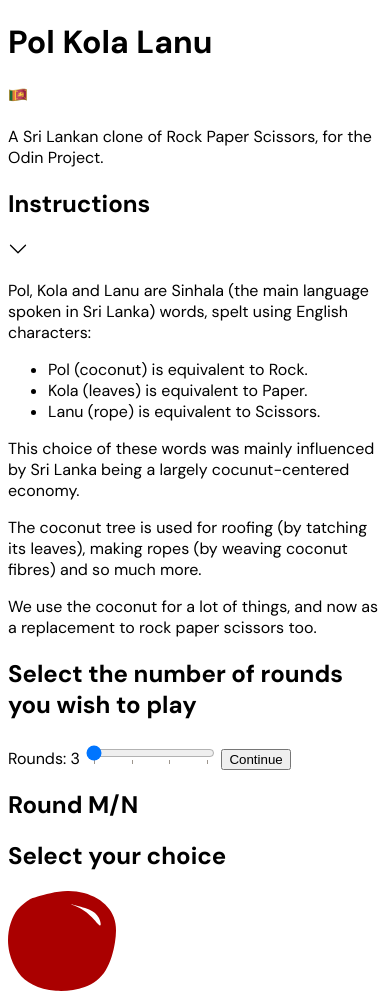
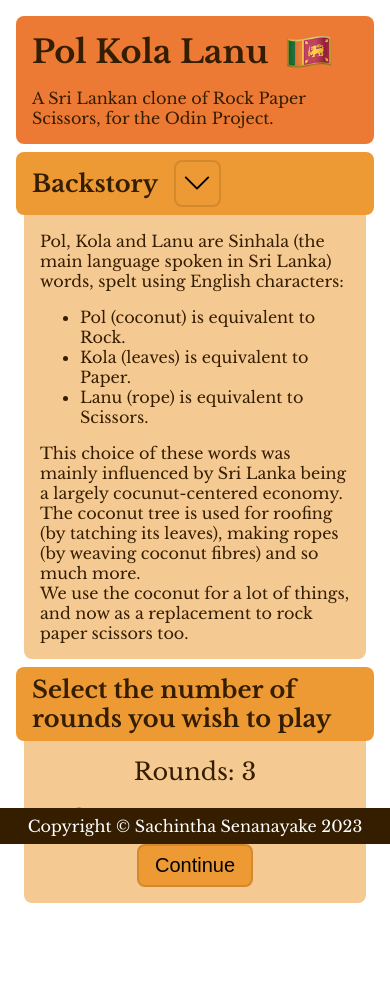
Before and after one commit to sachintha180/rock-paper-scissors, a plain HTML site: page index.html in a window 390 px wide. Shown: the top 994 px of the page. After the commit the page ends 919 px from the top, so only its background shows below. Drawn offline with nearby package versions, Linux system fonts and the light colour scheme.

Commit message:
Update CSS rules in styles.css and add media queries

```diff
--- a/index.html
+++ b/index.html
@@ -12,14 +12,19 @@
 
 <body>
     <header>
+        <div class="horizontal-section">
             <h1>Pol Kola Lanu</h1>
-        <img src="images/srilanka-flag.png" alt="A tiny image of the Sri Lankan flag" height="20">
+            <img src="images/srilanka-flag.png" alt="Sri lankan flag" height="20">
+        </div>
         <p>A Sri Lankan clone of Rock Paper Scissors, for the Odin Project.</p>
     </header>
     <main>
         <section id="instructions">
-            <h2>Instructions</h2>
+            <div class="horizontal-section">
+                <h2>Backstory</h2>
                 <img src="images/chevron-down.svg" alt="A chevron-down icon to see more" height="20">
+            </div>
+            <div class="info-section">
                 <p>Pol, Kola and Lanu are Sinhala (the main language spoken in Sri Lanka) words, spelt using English
                     characters:</p>
                 <ul>
@@ -27,13 +32,17 @@
                     <li>Kola (leaves) is equivalent to Paper.</li>
                     <li>Lanu (rope) is equivalent to Scissors.</li>
                 </ul>
-            <p>This choice of these words was mainly influenced by Sri Lanka being a largely cocunut-centered economy.
-            <p>The coconut tree is used for roofing (by tatching its leaves), making ropes (by weaving coconut fibres)
+                <p>This choice of these words was mainly influenced by Sri Lanka being a largely cocunut-centered
+                    economy.
+                <p>The coconut tree is used for roofing (by tatching its leaves), making ropes (by weaving coconut
+                    fibres)
                     and so much more.</p>
                 <p>We use the coconut for a lot of things, and now as a replacement to rock paper scissors too.</p>
+            </div>
         </section>
         <section id="rounds-container">
             <h2>Select the number of rounds you wish to play</h2>
+            <div class="info-section">
                 <label id="rounds-label" for="rounds">Rounds: 3</label>
                 <input id="rounds-count" type="range" list="rounds-counts" min="3" max="9" step="2" value="3">
                 <datalist id="rounds-counts">
@@ -43,8 +52,9 @@
                     <option value="9"></option>
                 </datalist>
                 <input id="rounds-continue" type="button" value="Continue">
+            </div>
         </section>
-        <section id="rounds-container">
+        <section id="game-container">
             <h2 id="current-round-label">Round M/N</h2>
             <h2>Select your choice</h2>
             <div id="rock">
--- a/styles.css
+++ b/styles.css
@@ -1,5 +1,135 @@
-@import url('https://fonts.googleapis.com/css2?family=DM+Sans:ital,opsz,wght@0,9..40,300;0,9..40,400;0,9..40,700;1,9..40,300&display=swap');
+@import url('https://fonts.googleapis.com/css2?family=Libre+Baskerville:ital,wght@0,400;0,700;1,400&display=swap');
 
 html {
-    font-family: 'DM Sans', sans-serif;
+    font-family: 'Libre Baskerville', sans-serif;
 }
+
+body {
+    margin: 1rem;
+    color: #351d00;
+}
+
+body>* {
+    margin: 0.5rem 0;
+}
+
+h1,
+h2,
+p {
+    margin: 0;
+    padding: 0;
+}
+
+.horizontal-section {
+    display: flex;
+    align-items: center;
+    gap: 1rem;
+}
+
+header {
+    display: flex;
+    flex-flow: column wrap;
+    align-items: flex-start;
+    background-color: #ED7A34;
+    padding: 0.5rem 1rem;
+    border-radius: 0.5rem;
+}
+
+header h1,
+header p {
+    margin: 0.5rem 0;
+}
+
+header h1 {
+    font-weight: 700;
+}
+
+header img {
+    height: 50px;
+}
+
+#instructions .horizontal-section {
+    background-color: #ED9A34;
+    padding: 0.5rem 1rem;
+    border-radius: 0.5rem;
+}
+
+#instructions .horizontal-section img {
+    height: 30px;
+    padding: 0.4rem;
+    border-radius: 0.5rem;
+    cursor: pointer;
+    border: 2px solid #351d0022;
+    transition: background-color 0.1s ease-in-out
+}
+
+#instructions .horizontal-section img:hover {
+    background-color: #ffffff;
+}
+
+.info-section {
+    padding: 1rem;
+    background-color: #ED9A3488;
+    border-radius: 0 0 0.5rem 0.5rem;
+    margin: 0.5rem 0.5rem;
+    margin-top: 0;
+}
+
+#rounds-container h2 {
+    background-color: #ED9A34;
+    padding: 0.5rem 1rem;
+    border-radius: 0.5rem;
+}
+
+#rounds-container .info-section {
+    display: flex;
+    flex-flow: column wrap;
+    align-items: center;
+    gap: 1rem;
+}
+
+#rounds-container .info-section #rounds-label {
+    font-size: 1.5rem;
+}
+
+#rounds-container .info-section #rounds-count {
+    width: 80%;
+}
+
+#rounds-container .info-section #rounds-continue {
+    font-family: 'Playfair Display', sans-serif;
+    font-size: 20px;
+    background-color: #ED9A34;
+    border: none;
+    padding: 0.5rem 1rem;
+    border-radius: 0.5rem;
+    cursor: pointer;
+    border: 2px solid #351d0022;
+    transition: background-color 0.1s ease-in-out
+}
+
+#rounds-container .info-section #rounds-continue:hover {
+    background-color: #ffffff;
+}
+
+#game-container {
+    display: none;
+}
+
+footer {
+    text-align: center;
+    position: fixed;
+    bottom: 0;
+    left: 0;
+    margin: 0;
+    padding: 0.5rem 0;
+    background-color: #351d00;
+    color: #ffffff;
+    width: 100vw;
+}
+
+@media screen and (min-width: 1024px) {
+    body {
+        margin: 1rem 20vw;
+    }
+}
```
Lines whose indentation alone changed are shown as unchanged.
